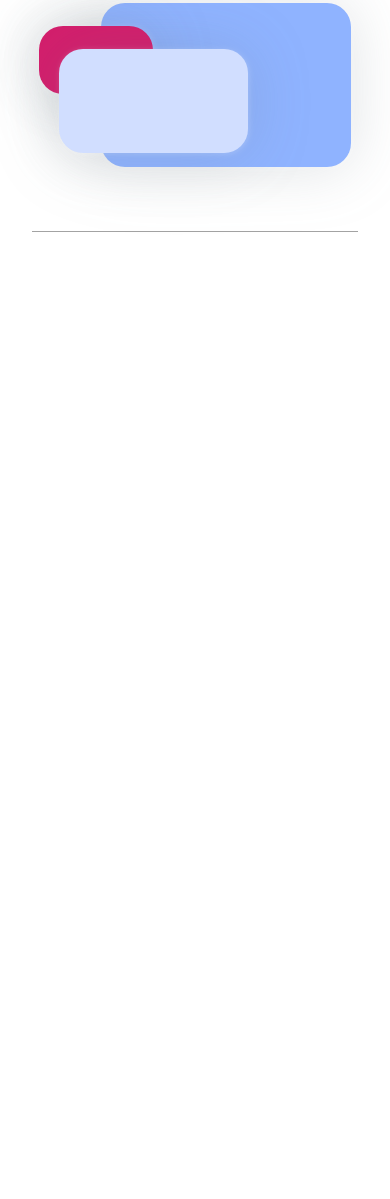
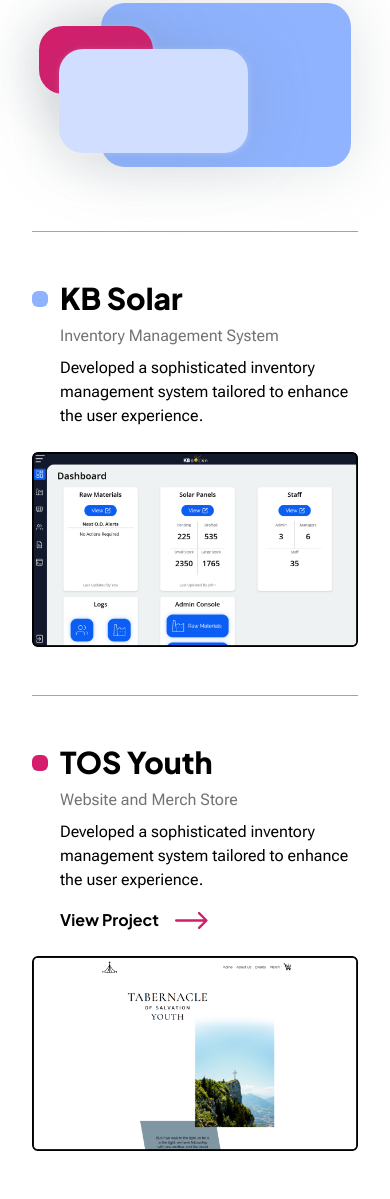
Before and after one commit to DanRDT/Portfolio-Website, an Astro site: page / in a window 390 px wide. Shown: the part 369-1568 px from the top of the page. Before the commit the page ends 844 px from the top, so only its background shows below. Built offline with nearby package versions, Linux system fonts and the light colour scheme; Astro itself is replaced by a stand-in of ours; a web font is replaced by a local one.

Commit message:
project compnenet mobile

```diff
--- a/src/components/Project.astro
+++ b/src/components/Project.astro
@@ -3,31 +3,33 @@
   heading: string
   subheading: string
   summary: string
-  view?: {
-    link: string
   color: string
-  }
+  img: string
+  link?: string
 }
 
-const { heading, subheading, summary, view } = Astro.props
+const { heading, subheading, summary, link, color, img } = Astro.props
 ---
 
-<section>
-  <div>
-    <div>
-      <h3>{heading}</h3>
-      <h4>{subheading}</h4>
+<section class='flex flex-col gap-6 px-8 py-12'>
+  <div class='flex'>
+    <div class='w-4 h-4 rounded-md mr-3 mt-[11px] shrink-0'
+    style=`background-color: ${color};`></div>
+    <div class='flex flex-col gap-2'>
+      <div class='flex flex-col gap-2'>
+        <h3 class='text-3xl font-PlusJakartaSansExtraBold'>{heading}</h3>
+        <h4 class='font-RobotoFlex text-neutral-500'>{subheading}</h4>
       </div>
-    <div>
-      <h4>{summary}</h4>
+      <div class='flex flex-col gap-4'>
+        <h4 class='font-RobotoFlex'>{summary}</h4>
         {
-        view && (
-          <a href=''>
+          link && (
+            <a href={link} class='flex gap-4 items-center'>
               <h4>View Project</h4>
               <svg width='33' height='17' viewBox='0 0 33 17' fill='none' xmlns='http://www.w3.org/2000/svg'>
                 <path
                   d='M23.2392 0.344739C23.1299 0.453083 23.0432 0.581984 22.984 0.724005C22.9249 0.866026 22.8944 1.01836 22.8944 1.17221C22.8944 1.32607 22.9249 1.4784 22.984 1.62042C23.0432 1.76244 23.1299 1.89134 23.2392 1.99968L28.6002 7.36077H1.16545C0.856356 7.36077 0.559919 7.48356 0.341354 7.70213C0.122789 7.92069 0 8.21713 0 8.52623C0 8.83532 0.122789 9.13176 0.341354 9.35033C0.559919 9.56889 0.856356 9.69168 1.16545 9.69168H28.5769L23.2392 15.0178C23.0221 15.2362 22.9002 15.5316 22.9002 15.8394C22.9002 16.1473 23.0221 16.4427 23.2392 16.6611C23.4575 16.8782 23.7529 17 24.0608 17C24.3687 17 24.6641 16.8782 24.8824 16.6611L32.2947 9.24881C32.3945 9.15309 32.4739 9.03819 32.5281 8.91101C32.5823 8.78383 32.6103 8.647 32.6103 8.50874C32.6103 8.37049 32.5823 8.23366 32.5281 8.10648C32.4739 7.9793 32.3945 7.8644 32.2947 7.76868L24.8941 0.344739C24.7858 0.235503 24.6569 0.1488 24.5148 0.0896318C24.3728 0.0304632 24.2205 0 24.0666 0C23.9128 0 23.7604 0.0304632 23.6184 0.0896318C23.4764 0.1488 23.3475 0.235503 23.2392 0.344739Z'
-                fill={view.color}
+                  fill={color}
                 />
               </svg>
             </a>
@@ -35,5 +37,8 @@
         }
       </div>
     </div>
-  <div></div>
+  </div>
+  <div class='flex'>
+    <img src={img} class='w-full' alt='' />
+  </div>
 </section>
--- a/src/pages/index.astro
+++ b/src/pages/index.astro
@@ -26,6 +26,21 @@
         class='bg-black w-7 h-[2px] transition-all group-data-[nav-open=true]/nav:rotate-45 group-data-[nav-open=true]/nav:-translate-y-[0.685rem]'>
       </div>
     </div>
+    <script>
+      // Nav Sliding Menu For Mobile
+      const navButton = document.querySelector<HTMLElement>('[data-nav-button]')
+      const header = document.querySelector<HTMLElement>('header')
+      const nav = document.querySelector<HTMLElement>('header > nav')
+      // Nav Btn
+      navButton?.addEventListener('click', () => {
+        if (nav && header) {
+          const navOpen = header.getAttribute('data-nav-open')
+          if (navOpen === 'false') {
+            header.setAttribute('data-nav-open', 'true')
+          } else header.setAttribute('data-nav-open', 'false')
+        }
+      })
+    </script>
   </header>
   <main class='w-screen max-w-[85rem]'>
     <section class='flex flex-col gap-14 lg:gap-0 lg:flex-row w-full justify-between lg:h-screen lg:max-h-[35rem]'>
@@ -65,27 +80,21 @@
       </div>
     </section>
     <HR />
+    <Project
+      heading='KB Solar'
+      subheading='Inventory Management System'
+      summary='Developed a sophisticated inventory management system tailored to enhance the user experience.'
+      color='#8FB3FF'
+      img='/imgs/projects/kb-solar-dashboard.png'
+    />
+    <HR />
+    <Project
+      heading='TOS Youth'
+      subheading='Website and Merch Store'
+      summary='Developed a sophisticated inventory management system tailored to enhance the user experience.'
+      color='#D41D6C'
+      img='/imgs/projects/tos-youth-home-page.png'
+      link='/'
+    />
   </main>
-  <script>
-    // Nav Sliding Menu For Mobile
-    const navButton = document.querySelector<HTMLElement>('[data-nav-button]')
-    const header = document.querySelector<HTMLElement>('header')
-    const nav = document.querySelector<HTMLElement>('header > nav')
-    // Nav Btn
-    navButton?.addEventListener('click', () => {
-      if (nav && header) {
-        const navOpen = header.getAttribute('data-nav-open')
-        if (navOpen === 'false') {
-          header.setAttribute('data-nav-open', 'true')
-        } else header.setAttribute('data-nav-open', 'false')
-      }
-    })
-  </script>
 </Body>
-
-<!-- <Project
-  heading='KB Solar'
-  subheading='Inventory Management System'
-  summary='Developed a sophisticated inventory management system tailored to enhance the customer experience.'
-  view={{ link: '', color: '#8FB3FF' }}
-/> -->
```
Also changed, not shown: public/imgs/projects/kb-solar-dashboard.png (added), public/imgs/projects/tos-youth-home-page.png (added). Lines whose indentation alone changed are shown as unchanged.
